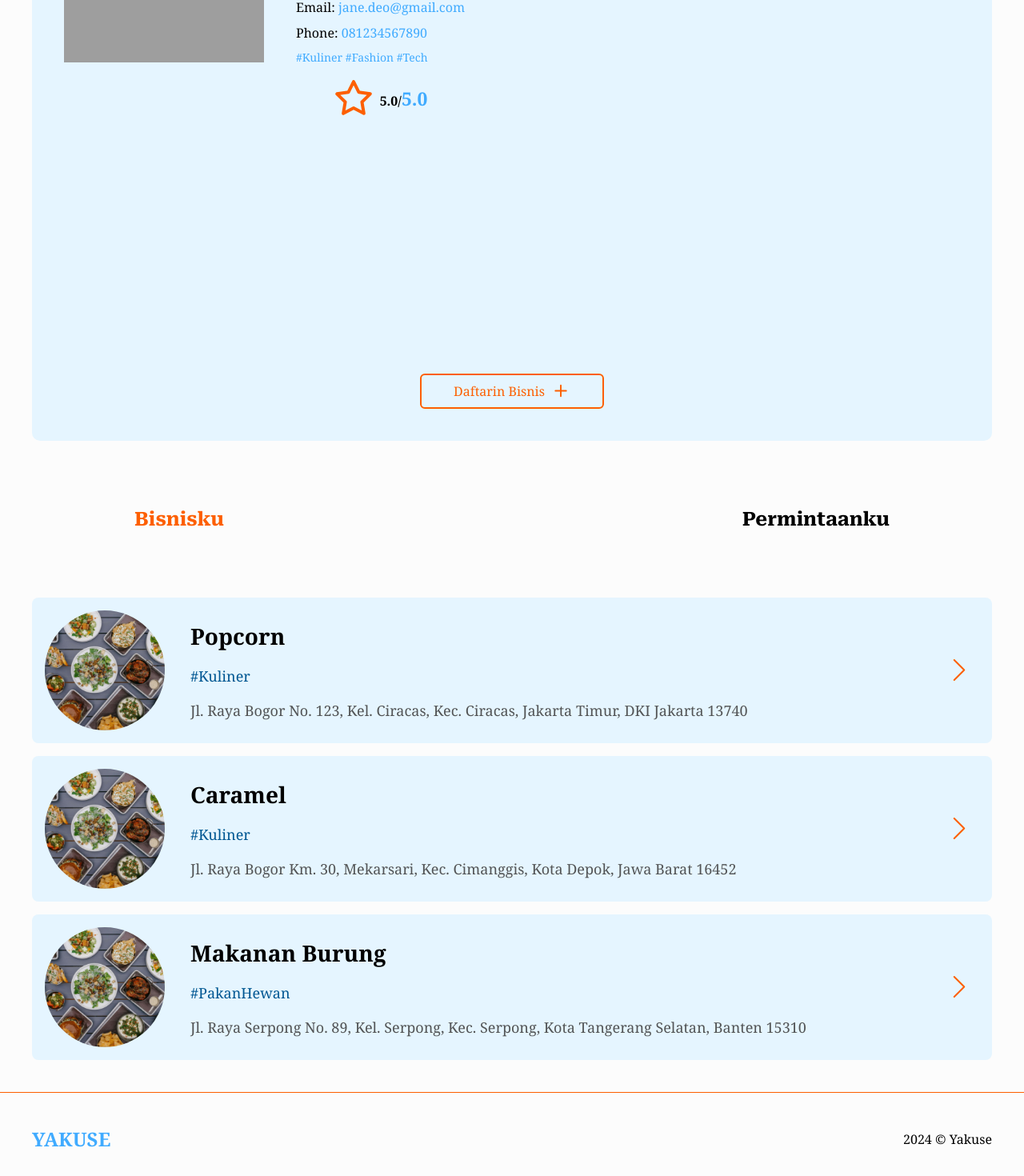
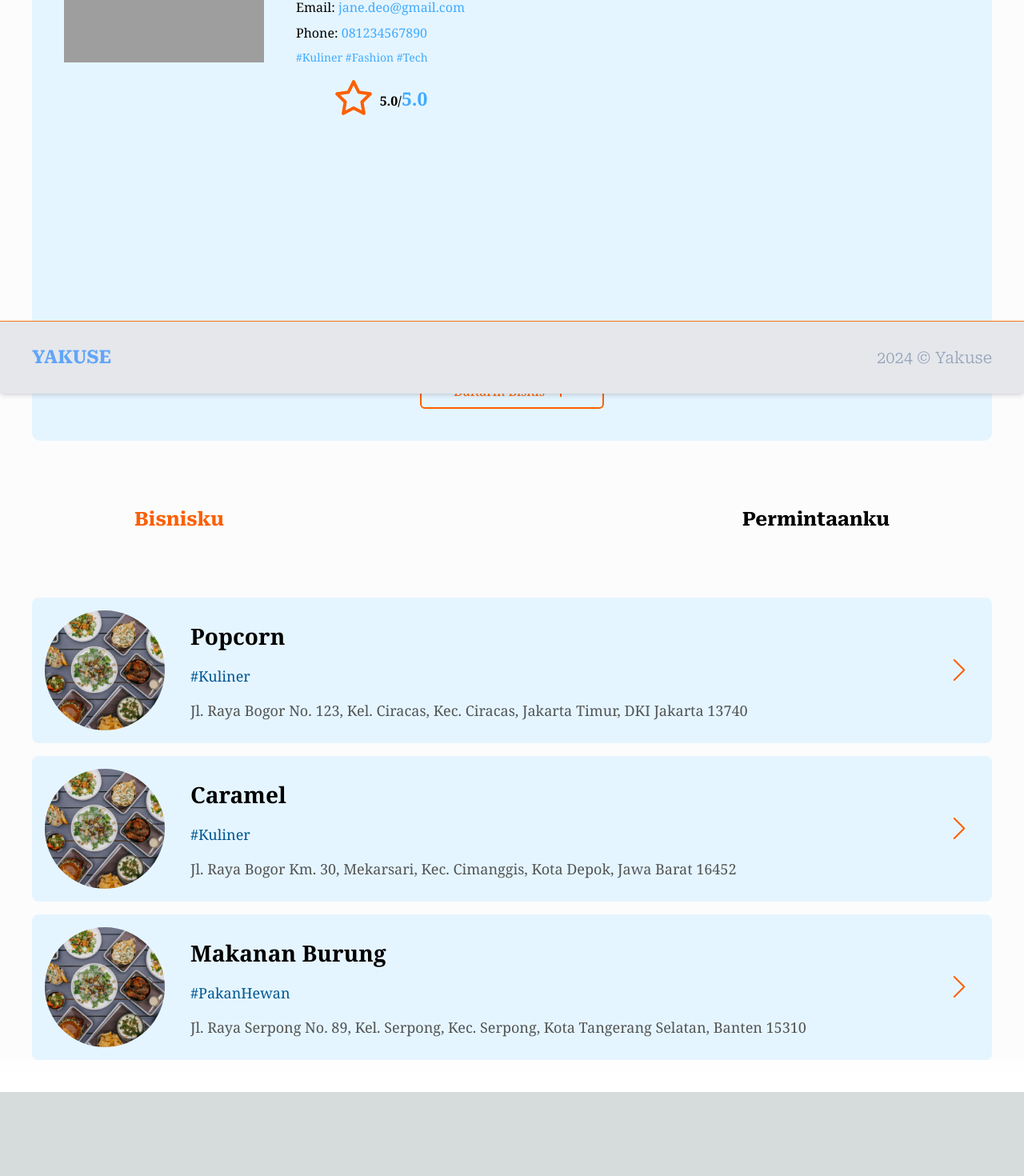
Before and after one commit to IryIndriyanto/yakuse-fe, a Next.js app: page /profile-user in a window 1280 px wide. Shown: the part 308-1778 px from the top of the page at 80% size. After the commit the page ends 1673 px from the top, so only its background shows below. Built offline with nearby package versions, Linux system fonts and the light colour scheme; grey boxes are pictures that could not be loaded.

Commit message:
fix footer design

```diff
--- a/src/components/Footer/index.tsx
+++ b/src/components/Footer/index.tsx
@@ -1,14 +1,10 @@
 const Footer = () => {
   return (
-    <div className="font-serif bg-[#FCFCFC] p-10 flex justify-between border-t-[1px] border-[#FD5F00]">
-      <div className="flex flex-col justify-center gap-4">
-        <div>
-          <h1 className="text-5xl font-bold text-[#40ABFF]">YAKUSE</h1>
-        </div>
-      </div>
-
-      <div className="flex items-center gap-16">
-        <p>2024 © Yakuse</p>
+    <div className="fixed bottom-0 left-0 w-full bg-[#e5e7eb] z-50 shadow-md">
+      <hr className="w-full border-orange-500" />
+      <div className="w-full flex justify-between items-center px-10 py-7">
+        <h1 className="text-4xl text-blue-400 font-bold">YAKUSE</h1>
+        <p className="text-xl font-light text-slate-400">2024 © Yakuse</p>
       </div>
     </div>
   );
```
